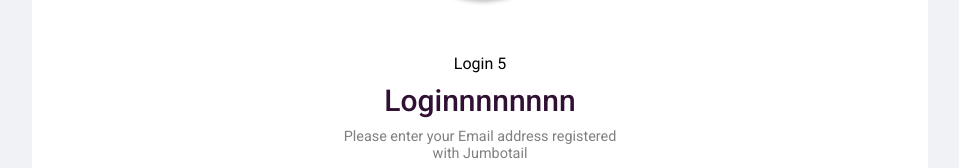
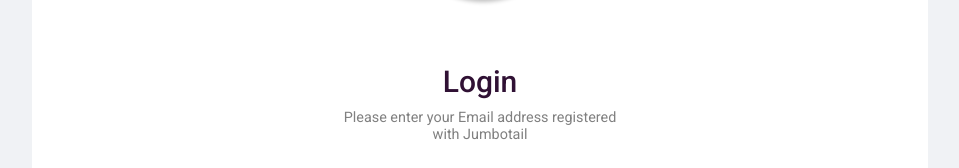
Before and after one commit to ravikumarem123/vendortest, a React (Vite) app: page /login in a window 1280 px wide. Shown: the part 238-406 px from the top of the page, without its empty margins (160-1119 px from the left). Built offline with nearby package versions, Linux system fonts and the light colour scheme.

Commit message:
VP-97: test deployment

```diff
--- a/src/containers/auth/AuthContainer.tsx
+++ b/src/containers/auth/AuthContainer.tsx
@@ -5,7 +5,7 @@
 }
 
 const AuthContainer = ({ children }: IProps) => {
-    console.log('auth container 2');
+    console.log('auth container 3');
     return (
         <div className="login-page">
             <div className="login-white-box">
@@ -16,7 +16,6 @@
                         className="login-head-img"
                     />
                 </div>
-                <p>Login 5</p>
                 {children}
             </div>
         </div>
--- a/src/locales/en.json
+++ b/src/locales/en.json
@@ -1,6 +1,6 @@
 {
 	"auth": {
-		"login": "Loginnnnnnnn",
+		"login": "Login",
 		"email": "E-mail",
 		"password": "Password",
 		"reenterpassword":  "Re-enter password",
```
Also changed, not shown: 2 other files (tests, documents, lock files or other folders).
